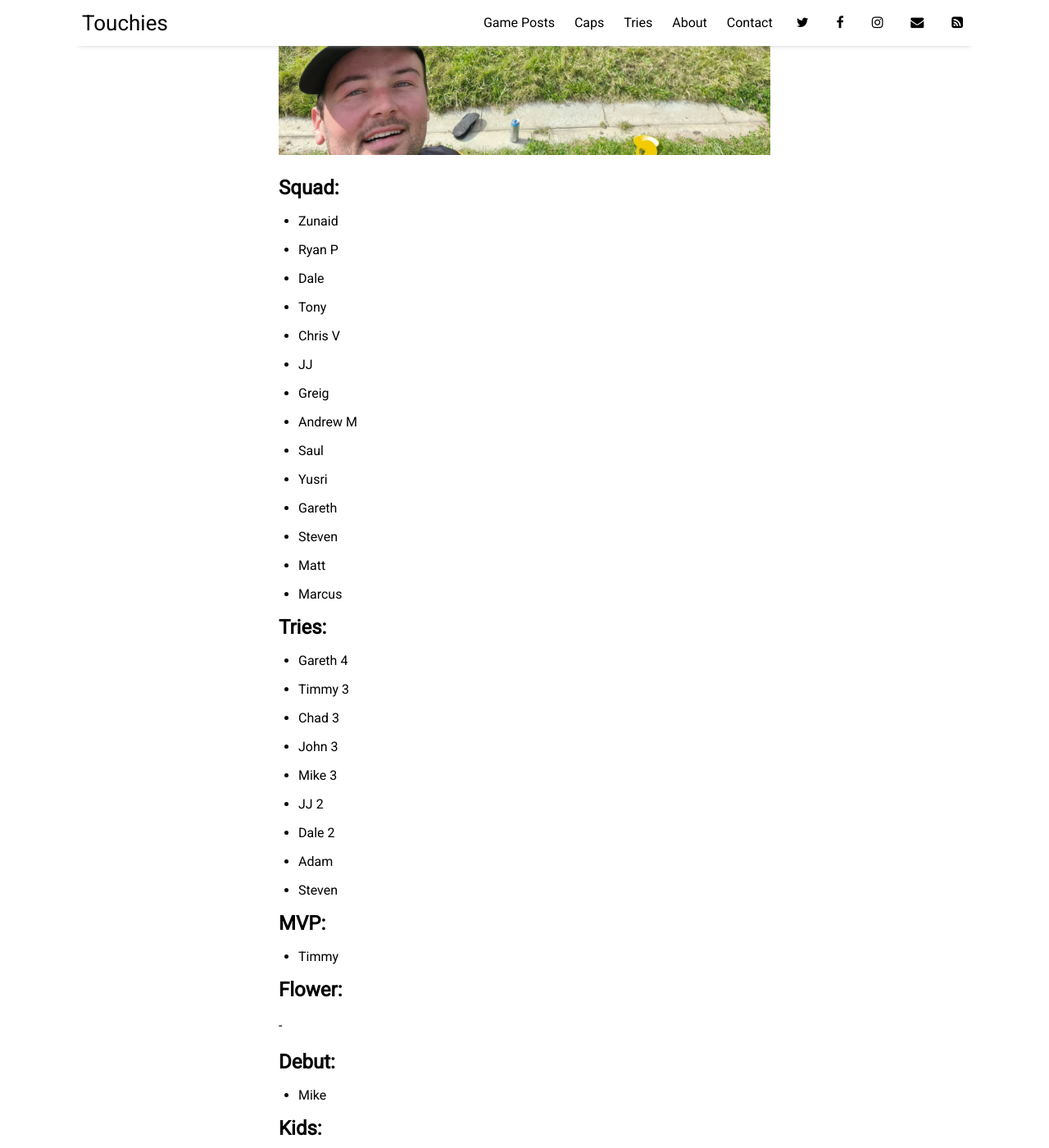
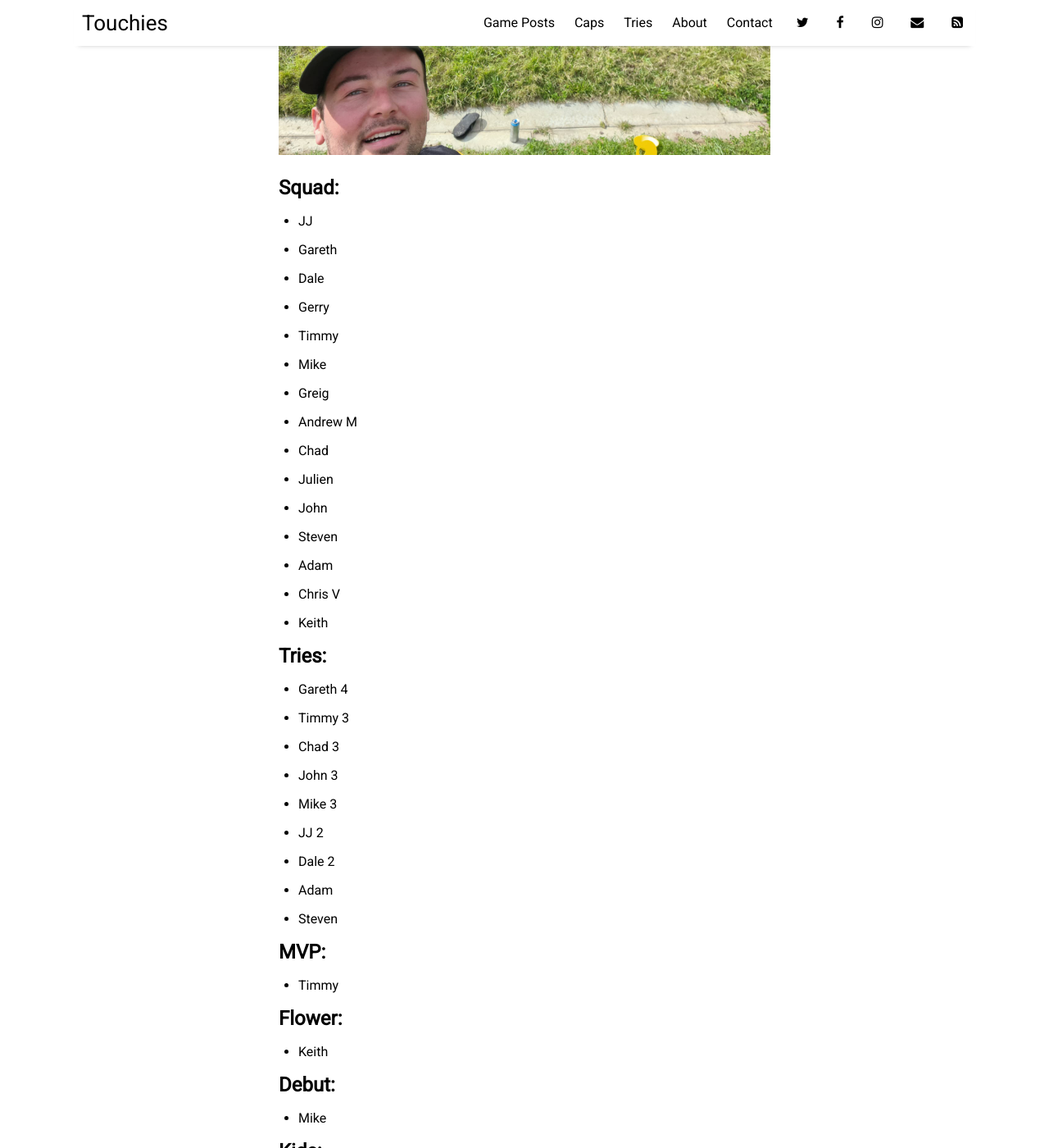
Before and after one commit to sundayrugby/sundayrugby.github.io, a Jekyll site: the page built from _posts/2022-08-28-R.md, in a window 1280 px wide and 1400 px high, scrolled down 423 px. Shown: the whole window at 82% size. Built offline with Jekyll 4.4.1, drawn with Linux system fonts in a browser that asks for light colours; nearby versions of some CDN libraries.

Commit message:
Update 2022-08-28-R.md

```diff
--- a/_posts/2022-08-28-R.md
+++ b/_posts/2022-08-28-R.md
@@ -9,20 +9,21 @@ image: 2022_08_28.jpg
 
 ## Squad:
 
-* Zunaid
-* Ryan P
+* JJ
+* Gareth
 * Dale
-* Tony
-* Chris V
-* JJ
+* Gerry
+* Timmy
+* Mike
 * Greig
 * Andrew M
-* Saul
-* Yusri
-* Gareth
+* Chad
+* Julien
+* John
 * Steven
-* Matt
-* Marcus
+* Adam
+* Chris V
+* Keith
 
 
 ## Tries:
@@ -45,7 +46,7 @@ image: 2022_08_28.jpg
 
 ## Flower:
 
--
+* Keith
 
 
 ## Debut:
```
